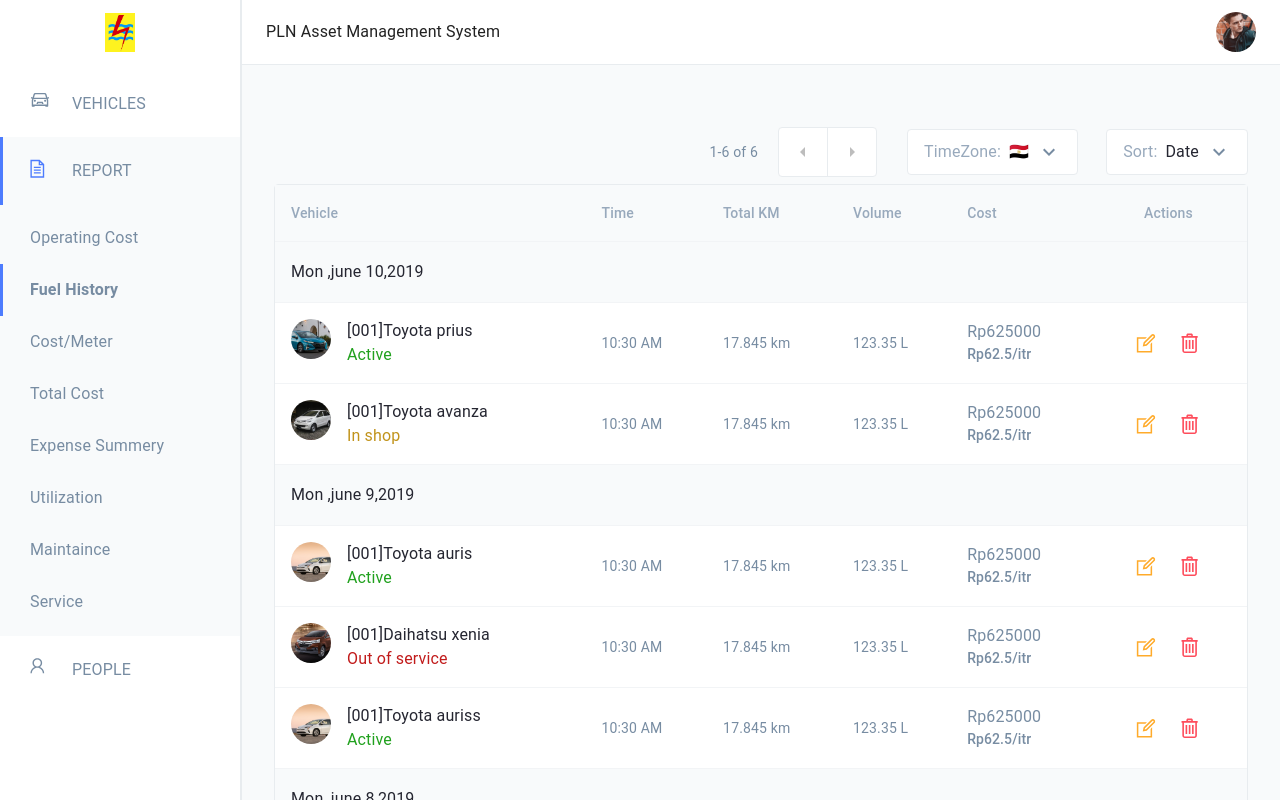
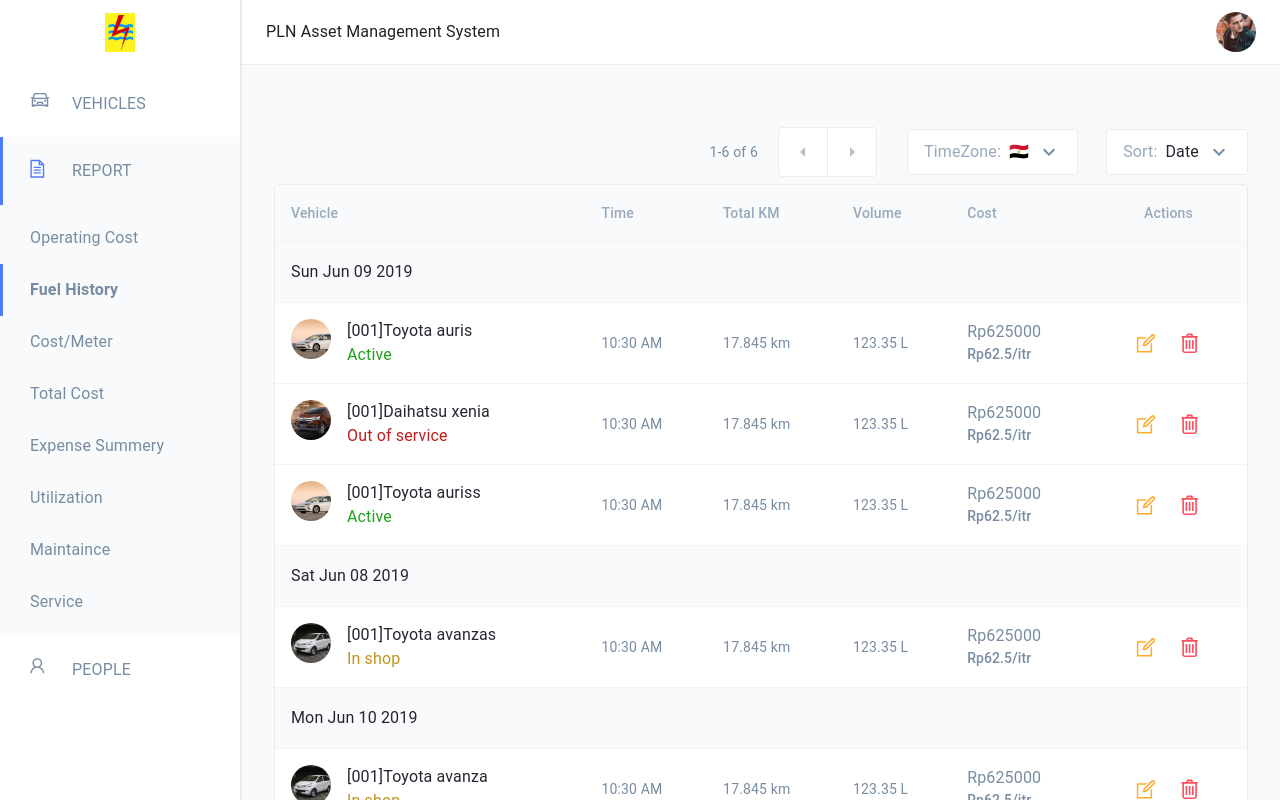
Before and after one commit to ahmad-khalil1/trackingReport, a React (Create React App) app: page /report/fuelHistory in a window 1280 px wide. Shown: the top 800 px of the page. Built offline with nearby package versions, Linux system fonts and the light colour scheme.

Commit message:
sorting logic add

```diff
--- a/src/Components/UI/dataTableUI/DataRow.js
+++ b/src/Components/UI/dataTableUI/DataRow.js
@@ -10,13 +10,13 @@
 const DataRow = props => {
   const classes = useStyles();
   const { date } = props;
+
   return (
     <>
-      <TableRow component='thead' classes={{ root: classes.headRowStyleRoot }}>
+      <TableRow classes={{ root: classes.headRowStyleRoot }}>
         <TableCell>
-          {" "}
           <Typography color='textSecondary' variant='subtitle1'>
-            Mon ,{date}
+            {date}
           </Typography>
         </TableCell>
         <TableCell></TableCell>
--- a/src/Components/dataTable/FuelHistoryDataTable.js
+++ b/src/Components/dataTable/FuelHistoryDataTable.js
@@ -10,7 +10,7 @@
   TableHead,
   TableRow,
 } from "@material-ui/core";
-import { useState } from "react";
+import { Fragment, useState } from "react";
 import auris from "../../assets/dataTable/auris.png";
 import avanza from "../../assets/dataTable/avanza.png";
 import prius from "../../assets/dataTable/prius.png";
@@ -21,41 +21,21 @@
 import DataRow from "../UI/dataTableUI/DataRow";
 
 function createData(image, name, status, date, time, totalKm, volume, cost) {
-  return { image, name, status, date, time, totalKm, volume, cost };
+  return { image, name, status, date: date, time, totalKm, volume, cost };
 }
 
 export const vehicleAvailablity = {
-  active: "ACTIVE",
-  inShop: "INSHOPE",
-  outOfService: "OUTOFSERVICE",
+  active: "0",
+  inShop: "1",
+  outOfService: "2",
 };
 
 const ROWS_BASE = [
   createData(
-    prius,
-    "Toyota prius",
-    vehicleAvailablity.active,
-    "june 10,2019",
-    "10:30 AM",
-    "17.845 km",
-    "123.35 L",
-    "Rp 625.000"
-  ),
-  createData(
-    avanza,
-    "Toyota avanza",
-    vehicleAvailablity.inShop,
-    "june 10,2019",
-    "10:30 AM",
-    "17.845 km",
-    "123.35 L",
-    "Rp 625.000"
-  ),
-  createData(
     auris,
     "Toyota auris",
     vehicleAvailablity.active,
-    "june 9,2019",
+    new Date("2019-06-9"),
     "10:30 AM",
     "17.845 km",
     "123.35 L",
@@ -65,7 +45,7 @@
     xenia,
     "Daihatsu xenia",
     vehicleAvailablity.outOfService,
-    "june 9,2019",
+    new Date("2019-06-9"),
     "10:30 AM",
     "17.845 km",
     "123.35 L",
@@ -76,7 +56,7 @@
     auris,
     "Toyota auriss",
     vehicleAvailablity.active,
-    "june 9,2019",
+    new Date("2019-06-9"),
     "10:30 AM",
     "17.845 km",
     "123.35 L",
@@ -87,37 +67,34 @@
     avanza,
     "Toyota avanzas",
     vehicleAvailablity.inShop,
-    "june 8,2019",
+    new Date("2019-06-8"),
+    "10:30 AM",
+    "17.845 km",
+    "123.35 L",
+    "Rp 625.000"
+  ),
+
+  createData(
+    avanza,
+    "Toyota avanza",
+    vehicleAvailablity.inShop,
+    new Date("2019-06-10"),
+    "10:30 AM",
+    "17.845 km",
+    "123.35 L",
+    "Rp 625.000"
+  ),
+  createData(
+    prius,
+    "Toyota prius",
+    vehicleAvailablity.active,
+    new Date("2019-06-10"),
     "10:30 AM",
     "17.845 km",
     "123.35 L",
     "Rp 625.000"
   ),
 ];
-
-const getRowDateSorted = rowsArray => {
-  const array = [...rowsArray];
-  const groupBy = (array, key) => {
-    // Return the reduced array
-    return array.reduce((result, currentItem) => {
-      // If an array already present for key, push it to the array. Otherwise create an array and push the object.
-      (result[currentItem[key]] = result[currentItem[key]] || []).push(
-        currentItem
-      );
-      // return the current iteration `result` value, this will be the next iteration's `result` value and accumulate
-      return result;
-    }, {}); // Empty object is the initial value for result object
-  };
-  console.log(array);
-  const groupedArray = groupBy(array, "date");
-
-  return Object.keys(groupedArray).map(date => {
-    return {
-      date,
-      rows: groupedArray[date],
-    };
-  });
-};
 
 function descendingComparator(a, b, orderBy) {
   if (b[orderBy] < a[orderBy]) {
@@ -144,6 +121,37 @@
   });
   return stabilizedThis.map(el => el[0]);
 }
+
+const getRowsDateGrouped = rowsArray => {
+  const array = [...rowsArray];
+  // transform vehicle date to match the human readble
+  console.log(array);
+  const transformedArray = array.map(item => {
+    const temp = item;
+    if (typeof temp.date !== "string") {
+      temp.date = temp.date.toDateString();
+    }
+    return temp;
+  });
+  // group the vehicle withing the same date
+  const groupBy = (transformedArray, key) => {
+    return array.reduce((result, currentItem) => {
+      (result[currentItem[key]] = result[currentItem[key]] || []).push(
+        currentItem
+      );
+      return result;
+    }, {});
+  };
+  const groupedArray = groupBy(array, "date");
+
+  // return an array of object contain the date and its rows
+  return Object.keys(groupedArray).map(date => {
+    return {
+      date,
+      rows: groupedArray[date],
+    };
+  });
+};
 
 const useStyles = makeStyles(theme => ({
   root: {
@@ -182,6 +190,7 @@
   const classes = useStyles();
   const [page, setPage] = useState(0);
   const [rowsPerPage, setRowsPerPage] = useState(10);
+  const [isSortedByDate, setIsSortedByDate] = useState(true);
   const [rows, setRows] = useState(ROWS_BASE);
 
   const handleChangePage = (event, newPage) => {
@@ -193,6 +202,16 @@
     setPage(0);
   };
 
+  const handleChangeSorting = sortBy => {
+    console.log(sortBy);
+    if (sortBy === "date") {
+      setRows(stableSort(ROWS_BASE, getComparator("desc", "date")));
+      setIsSortedByDate(true);
+    } else if (sortBy === "status") {
+      setIsSortedByDate(false);
+      setRows(stableSort(ROWS_BASE, getComparator("asc", "status")));
+    }
+  };
   const emptyRows =
     rowsPerPage - Math.min(rowsPerPage, rows.length - page * rowsPerPage);
 
@@ -202,6 +221,7 @@
         rowsCount={rows.length}
         handleChangePage={handleChangePage}
         handleChangeRowsPerPage={handleChangeRowsPerPage}
+        onSortingChangeHandler={handleChangeSorting}
       />
       <TableContainer>
         <Paper elevation={0} variant='outlined' className={classes.paper}>
@@ -212,14 +232,48 @@
           >
             <FuelHistryTableHead classes={classes} />
             <TableBody>
-              {getRowDateSorted(rows).map((dayRow, index) => {
+              {isSortedByDate &&
+                getRowsDateGrouped(rows).map((dayRow, index) => {
                   const labelId = `enhanced-table-checkbox-${index}`;
 
                   return (
-                  <>
+                    <Fragment key={labelId}>
                       <DataRow date={dayRow.date} />
                       {dayRow.rows.map((row, index) => {
                         const labelId = `table-row${index}`;
+                        return (
+                          <TableRow hover key={row.name}>
+                            <TableCell
+                              component='th'
+                              key={labelId}
+                              scope='row'
+                              // padding='none'
+                            >
+                              <VehiclePresention
+                                name={row.name}
+                                image={row.image}
+                                status={row.status}
+                              />
+                            </TableCell>
+                            <TableCell align='left'>{row.time}</TableCell>
+                            <TableCell align='left'>{row.totalKm}</TableCell>
+                            <TableCell align='left'>{row.volume}</TableCell>
+                            <TableCell align='left'>
+                              <CostPresentation cost={row.cost} />
+                            </TableCell>
+                            <TableCell align='center'>
+                              <DataTableActionCell />
+                            </TableCell>
+                          </TableRow>
+                        );
+                      })}
+                    </Fragment>
+                  );
+                })}
+              {!isSortedByDate &&
+                rows.map((row, index) => {
+                  const labelId = `enhanced-table-checkbox-${index}`;
+
                   return (
                     <TableRow
                       hover
@@ -253,9 +307,6 @@
                     </TableRow>
                   );
                 })}
-                  </>
-                );
-              })}
               {emptyRows > 0 && (
                 <TableRow>
                   <TableCell colSpan={6} />
@@ -270,40 +321,3 @@
 };
 
 export default FuelHistoryDataTable;
-
-// {rows.map((row, index) => {
-//   const labelId = `enhanced-table-checkbox-${index}`;
-
-//   return (
-//     <TableRow
-//       hover
-//       // onClick={event => handleClick(event, row.name)}
-//       // role='checkbox'
-//       // aria-checked={isItemSelected}
-//       // tabIndex={-1}
-//       key={row.name}
-//     >
-//       <TableCell
-//         component='th'
-//         id={labelId}
-//         scope='row'
-//         // padding='none'
-//       >
-//         <VehiclePresention
-//           name={row.name}
-//           image={row.image}
-//           status={row.status}
-//         />
-//       </TableCell>
-//       <TableCell align='left'>{row.time}</TableCell>
-//       <TableCell align='left'>{row.totalKm}</TableCell>
-//       <TableCell align='left'>{row.volume}</TableCell>
-//       <TableCell align='left'>
-//         <CostPresentation cost={row.cost} />
-//       </TableCell>
-//       <TableCell align='center'>
-//         <DataTableActionCell />
-//       </TableCell>
-//     </TableRow>
-//   );
-// })}
--- a/src/Components/dataTable/FuelHistoryToolBar.js
+++ b/src/Components/dataTable/FuelHistoryToolBar.js
@@ -44,6 +44,8 @@
   };
   const handleSortingChange = event => {
     setSortingState(event.target.value);
+    props.onSortingChangeHandler(event.target.value);
+    console.log(sortingState);
   };
   return (
     <Toolbar disableGutters className={classes.root}>
```
Lines whose indentation alone changed are shown as unchanged.
